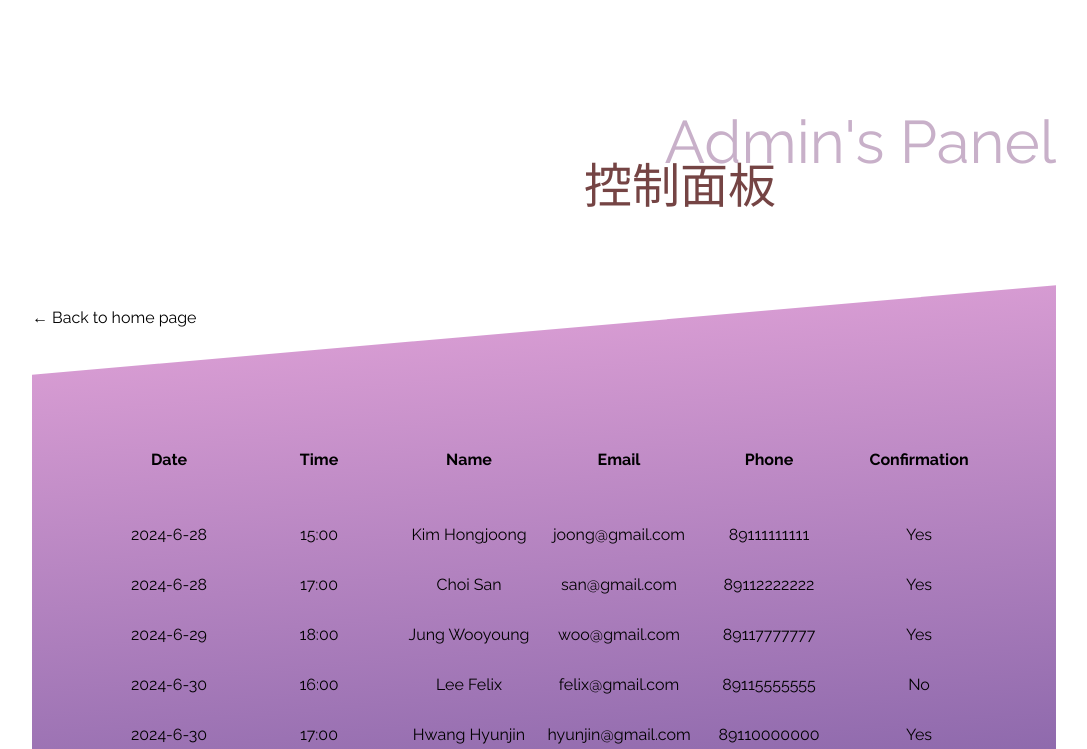
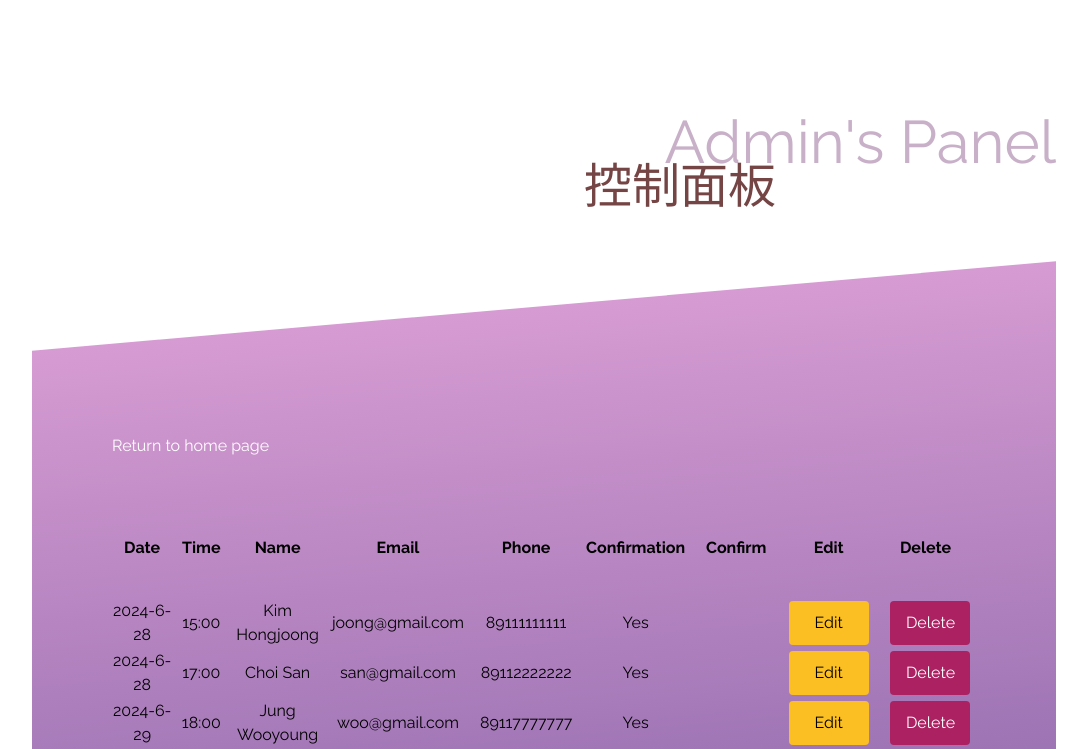
Before and after one commit to voronsoft/scheduling-app, a React (Vite) app in the folder frontend/: page /english-teacher-website/admin in a window 1280 px wide. Shown: the top 749 px of the page, without its empty margins (96-1183 px from the left). Built offline with nearby package versions, Linux system fonts and the light colour scheme.

Commit message:
admin panel actions buttons

```diff
--- a/frontend/src/components/AdminPanel.tsx
+++ b/frontend/src/components/AdminPanel.tsx
@@ -125,10 +125,11 @@ const AdminPanel = () => {
           </h2>
         </div>
       </div>
-      <Link to="/english-teacher-website" className="cursor-pointer my-5">
-        ← Back to home page
-      </Link>
-      <div className="max-w-[90rem] mx-auto diagonal flex justify-center py-20">
+
+      <div className="max-w-[90rem] mx-auto diagonal flex flex-col justify-center py-32 px-20 gap-10">
+        <Link to="/english-teacher-website" className="cursor-pointer text-white">
+        Return to home page
+        </Link>
         <table>
           <thead>
             <tr>
@@ -138,6 +139,9 @@ const AdminPanel = () => {
               <th className="w-[150px] h-[100px] text-center text-black">Email</th>
               <th className="w-[150px] h-[100px] text-center text-black">Phone</th>
               <th className="w-[150px] h-[100px] text-center text-black">Confirmation</th>
+              <th className="w-[150px] h-[100px] text-center text-black">Confirm</th>
+              <th className="w-[150px] h-[100px] text-center text-black">Edit</th>
+              <th className="w-[150px] h-[100px] text-center text-black">Delete</th>
             </tr>
           </thead>
           <tbody>
@@ -151,6 +155,9 @@ const AdminPanel = () => {
                     <td className="w-[150px] h-[50px] text-center text-black">{lesson.email}</td>
                     <td className="w-[150px] h-[50px] text-center text-black">{lesson.phone}</td>
                     <td className="w-[150px] h-[50px] text-center text-black">{lesson.confirmed ? "Yes" : "No"}</td>
+                    <td className="w-[150px] h-[50px] text-center text-black">{lesson.confirmed ? null : <button className="button_admin">Confirm</button>}</td>
+                    <td className="w-[150px] h-[50px] text-center text-black"><button className="button_admin">Edit</button></td>
+                    <td className="w-[150px] h-[50px] text-center text-black"><button className="button_delete">Delete</button></td>
                   </tr>
                 ))}
               </Fragment>
--- a/frontend/src/index.css
+++ b/frontend/src/index.css
@@ -98,3 +98,21 @@ body {
   background-color: #d69bd2;
   border-radius: 50%;
 }
+
+.button_admin {
+  background-color: rgb(251 191 36);
+  padding: 10px;
+  width: 80px;
+  cursor: pointer;
+  border-radius: 4px;
+}
+
+.button_delete {
+  margin-left: 10px;
+  background-color: #ac2162;
+  padding: 10px;
+  width: 80px;
+  cursor: pointer;
+  border-radius: 4px;
+  color: #ffffff;
+}
```
Also changed, not shown: frontend/src/assets/home-svgrepo-com.svg (added).
